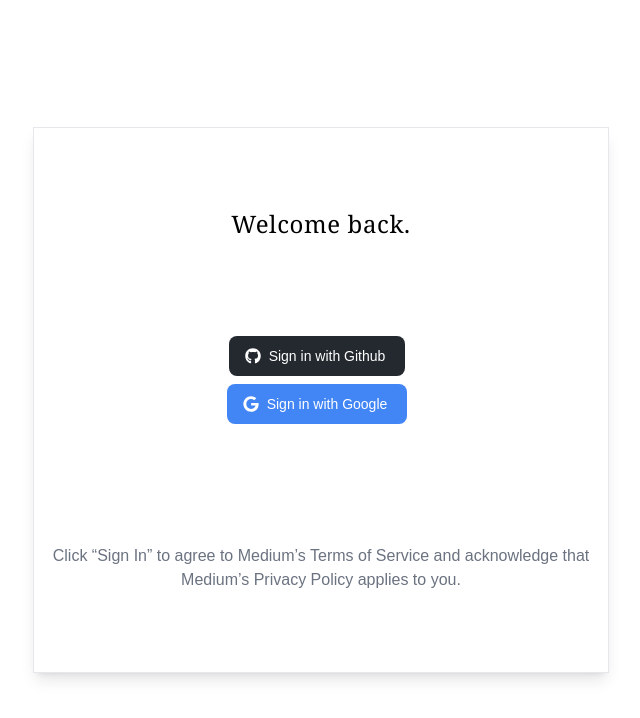
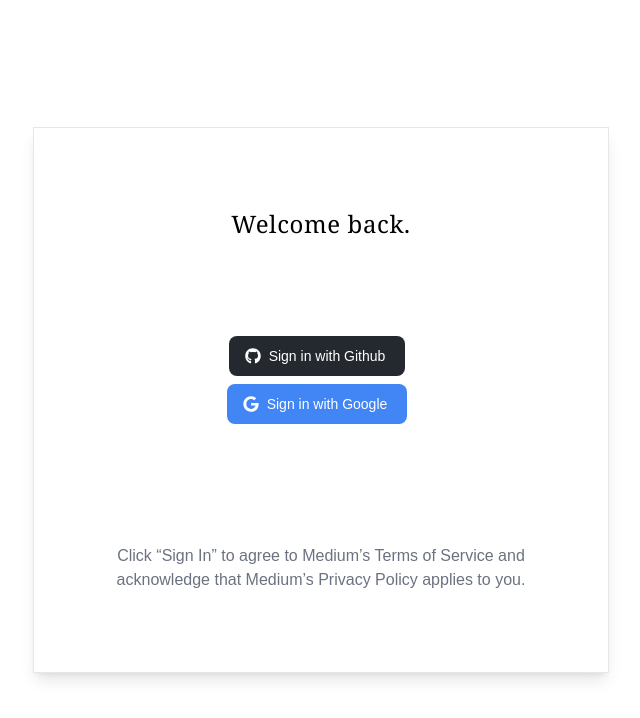
Before and after one commit to alfiancode/Medium-Clone-FE, a Next.js app: page /signin in a window 1280 px wide. Shown: the top 718 px of the page, without its empty margins (319-959 px from the left). Built offline with nearby package versions, Linux system fonts and the light colour scheme.

Commit message:
Update index.jsx

```diff
--- a/pages/signin/index.jsx
+++ b/pages/signin/index.jsx
@@ -59,7 +59,7 @@
             </>
           </div>
           {/* p with gray text */}
-          <p className="text-gray-500 text-center mt-4 ">
+          <p className="text-gray-500 text-center mt-4  mx-14">
             Click “Sign In” to agree to Medium’s Terms of Service and
             acknowledge that Medium’s Privacy Policy applies to you.
           </p>
```
